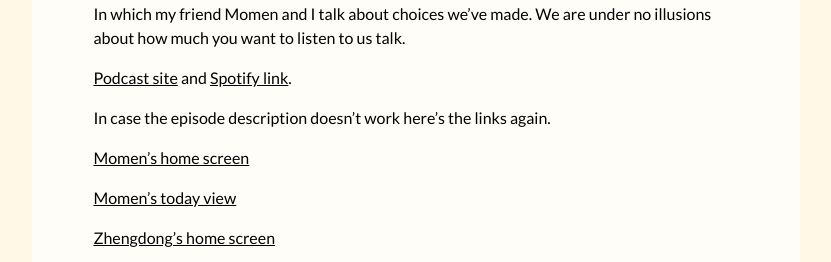
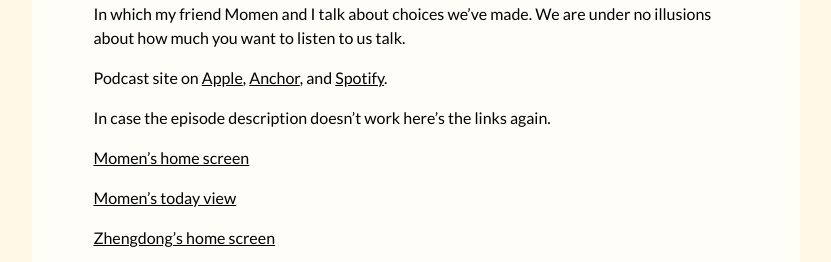
Before and after one commit to ZhengdongWang/zhengdongwang.com, a Jekyll site: the page built from _posts/2022-01-03-state-of-the-apps-2021.md, in a window 1280 px wide, cut to the strip 438-700 px from the top of the page. Shown: the whole strip, without its empty margins (224-1055 px from the left). Built offline with Jekyll 4.4.1, drawn with Linux system fonts in a browser that asks for light colours; some web fonts are replaced.

Commit message:
posts, sota

```diff
--- a/_posts/2022-01-03-state-of-the-apps-2021.md
+++ b/_posts/2022-01-03-state-of-the-apps-2021.md
@@ -7,7 +7,7 @@ date: 2022-01-03 19:09:00
 
 In which my friend Momen and I talk about choices we've made. We are under no illusions about how much you want to listen to us talk.
 
-[Podcast site](https://anchor.fm/complexio-delenda-est) and [Spotify link](https://open.spotify.com/show/7rIzPEbsuvonUXRXdx9Gkp).
+Podcast site on [Apple](https://podcasts.apple.com/us/podcast/complexio-delenda-est/id1603112202), [Anchor](https://anchor.fm/complexio-delenda-est), and [Spotify](https://open.spotify.com/show/7rIzPEbsuvonUXRXdx9Gkp).
 
 In case the episode description doesn't work here's the links again.
 
```
